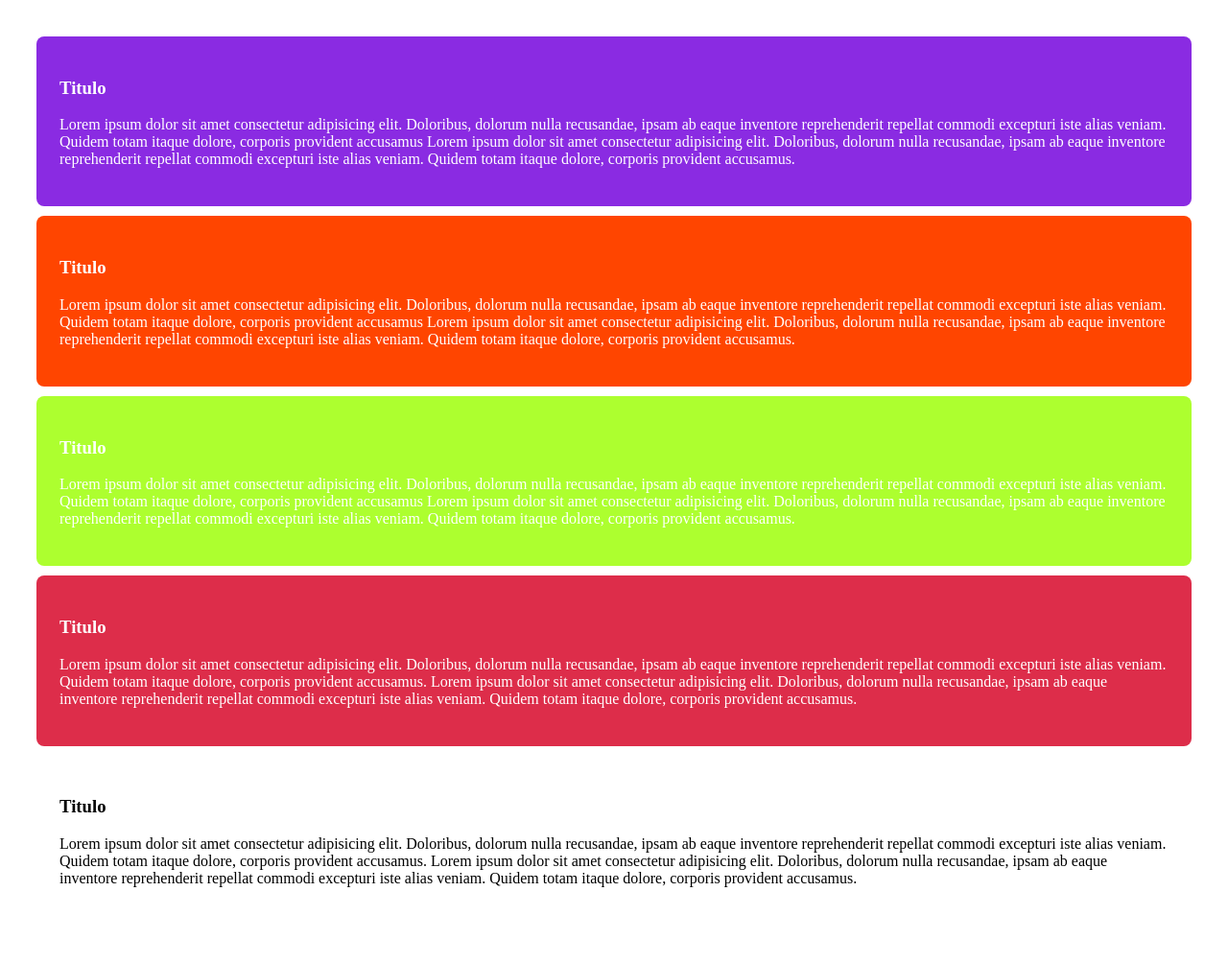
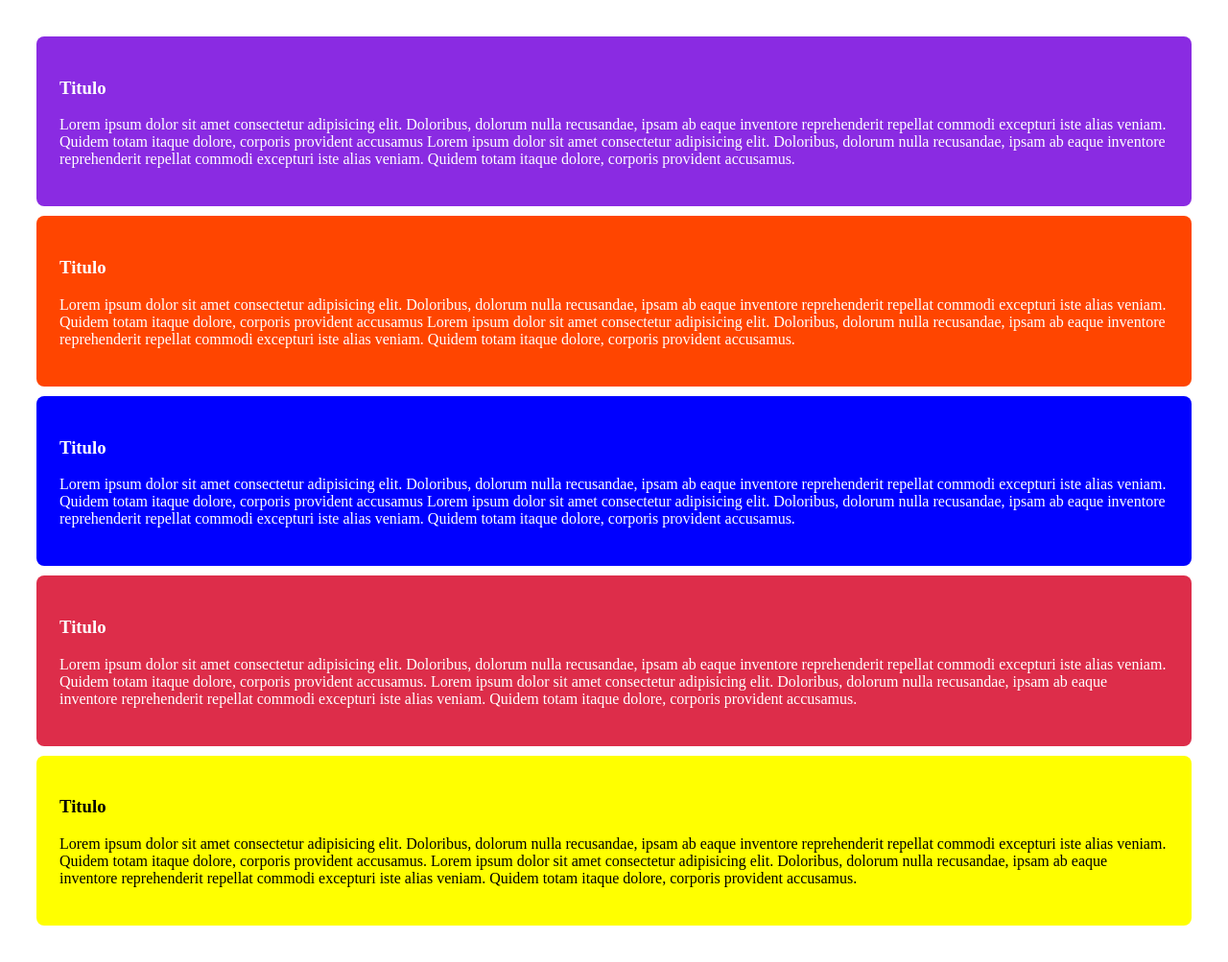
Before and after one commit to Jeandra/Scroll-Snap-type-, a plain HTML site: page index.html in a window 1280 px wide. Shown: the whole page at 96% size. Drawn offline with Linux system fonts and the light colour scheme.

Commit message:
Update style.css

```diff
--- a/style.css
+++ b/style.css
@@ -33,7 +33,7 @@ section .item {
 }
 
 .container .item:nth-child(3) {
-    background-color: greenyellow;
+    background-color: blue;
     color: white;
 }
 
@@ -42,12 +42,17 @@ section .item {
     color: white;
 }
 
+.container .item:nth-child(5) {
+    background-color: yellow;
+    color: black;
+}
+
 
 @media (max-width: 500px) {
  section {
    display: flex;
     overflow-x: scroll;
-    width: 350px;
+    width: 400px;
     scroll-snap-type: x mandatory;
    }
 }
```
